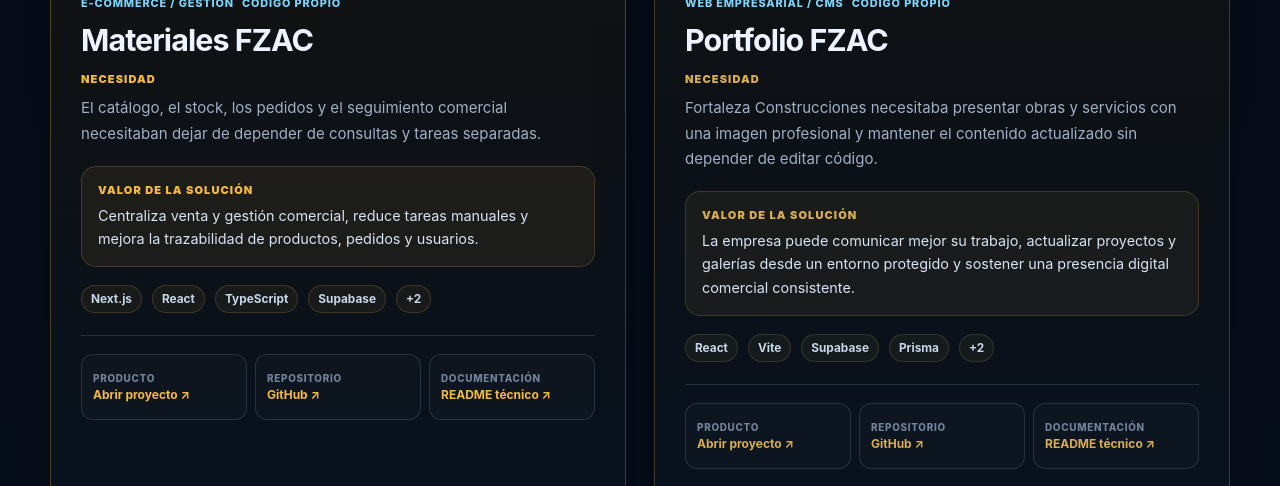
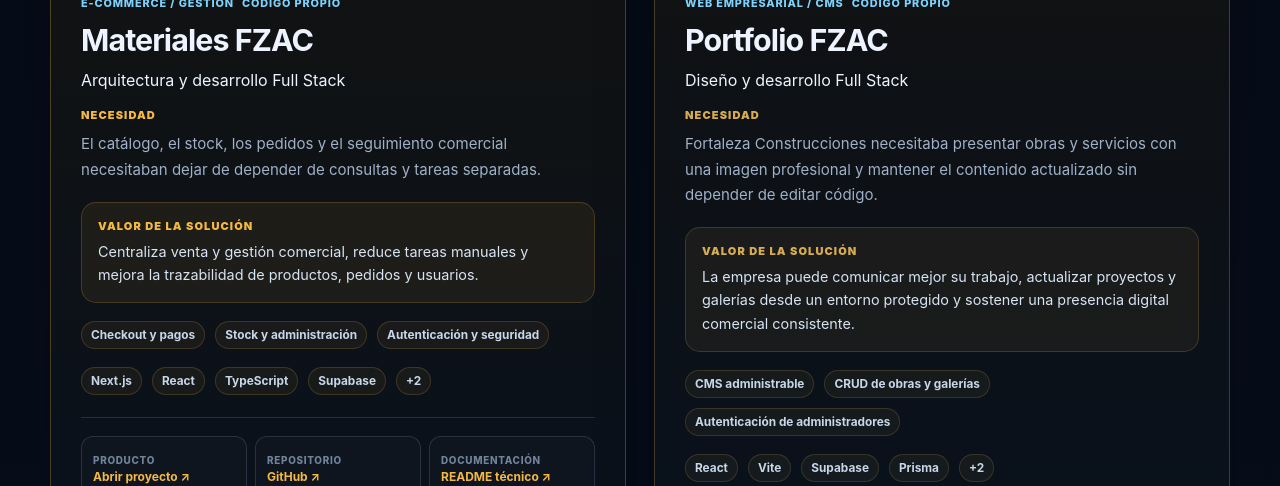
Before and after one commit to DylanDev08/Portfolio-Dylan, a React (Vite) app in the folder frontend/: page /proyectos in a window 1280 px wide. Shown: the part 1244-1730 px from the top of the page. Built offline with nearby package versions, Linux system fonts and the light colour scheme; no server answers.

Commit message:
feat: destacar rol y capacidades en proyectos

```diff
--- a/frontend/src/features/projects/components/ProjectCard.jsx
+++ b/frontend/src/features/projects/components/ProjectCard.jsx
@@ -37,12 +37,19 @@ export function ProjectCard({ project }) {
         </div>
 
         <h3 className="project-card__title"><Link to={detailUrl}>{displayProject.title}</Link></h3>
+        {displayProject.role && <p className="project-card__role">{displayProject.role}</p>}
         <p className="project-card__problem"><strong>Necesidad</strong>{displayProject.problem}</p>
 
         {displayProject.value && (
           <div className="project-card__value">
             <strong>Valor de la solución</strong>
             <span>{displayProject.value}</span>
+          </div>
+        )}
+
+        {(displayProject.highlights || []).length > 0 && (
+          <div className="badges project-card__badges" aria-label={`Capacidades de ${displayProject.title}`}>
+            {displayProject.highlights.slice(0, 3).map((item) => <span key={item}>{item}</span>)}
           </div>
         )}
 
```
